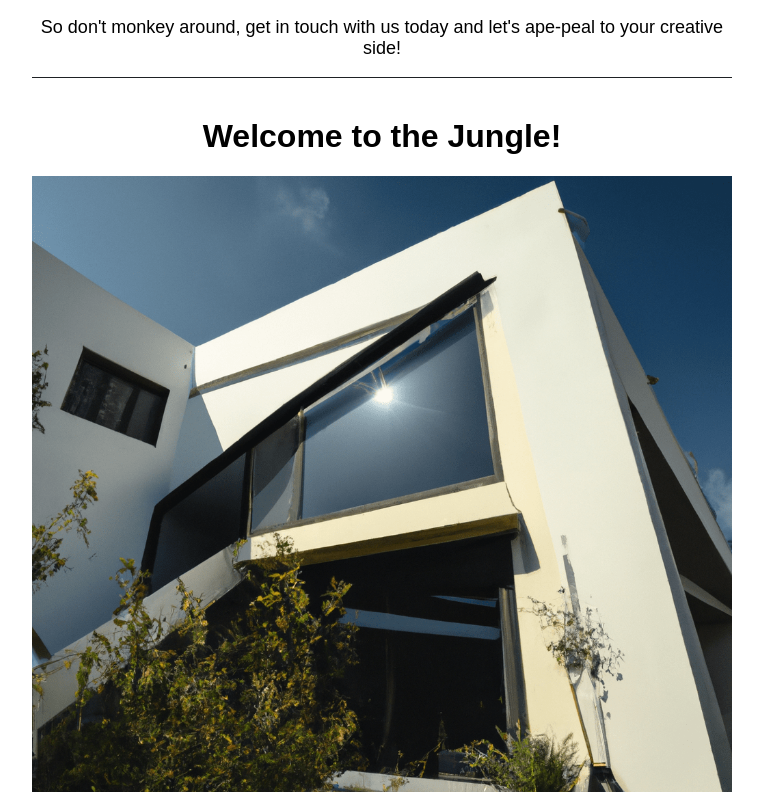
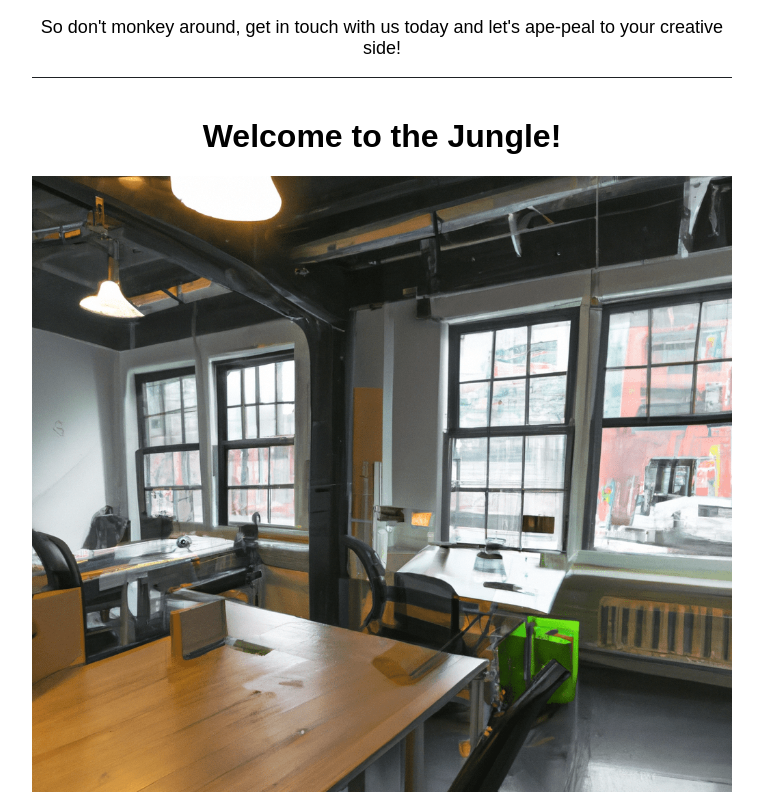
Before and after one commit to jesuszvl/makahco, a Next.js app: page / in a window 1280 px wide. Shown: the part 628-1420 px from the top of the page, without its empty margins (258-1021 px from the left). Built offline with nearby package versions, Linux system fonts and the light colour scheme; no server answers; a web font is replaced by a local one.

Commit message:
fix gallery

```diff
--- a/src/components/Gallery/Gallery.js
+++ b/src/components/Gallery/Gallery.js
@@ -10,7 +10,7 @@ const settings = {
   speed: 500,
   slidesToShow: 1,
   slidesToScroll: 1,
-  autoplay: true,
+  autoplay: false,
   autoplaySpeed: 3000,
   prevArrow: <button className={styles["slick-prev"]}>Previous</button>,
   nextArrow: <button className={styles["slick-next"]}>Next</button>,
@@ -26,13 +26,15 @@ export default function Gallery({ title, images }) {
             return (
               <Image
                 key={index}
-                className={styles["image"]}
                 src={item.src.src}
                 alt={item.caption}
-                width="100%"
-                height="100%"
+                width="700"
+                height="700"
                 layout="responsive"
-                objectFit="contain"
+                style={{
+                  maxWidth: "700px",
+                  width: "100%",
+                }}
               />
             );
           })}
--- a/src/components/Gallery/Gallery.module.scss
+++ b/src/components/Gallery/Gallery.module.scss
@@ -2,13 +2,14 @@
   display: flex;
   flex-direction: column;
   align-items: center;
+  padding: 0px 16px;
 }
 .gallery {
+  padding: 0px 16px 32px;
   background-color: white;
-  padding: 0px 16px 16px;
   text-align: center;
-  padding-bottom: 32px;
   max-width: 700px;
+  width: 100%;
 }
 
 .gallery-title {
@@ -43,5 +44,5 @@
 }
 
 .slick-next {
-  right: 2rem;
+  right: 1rem;
 }
```
